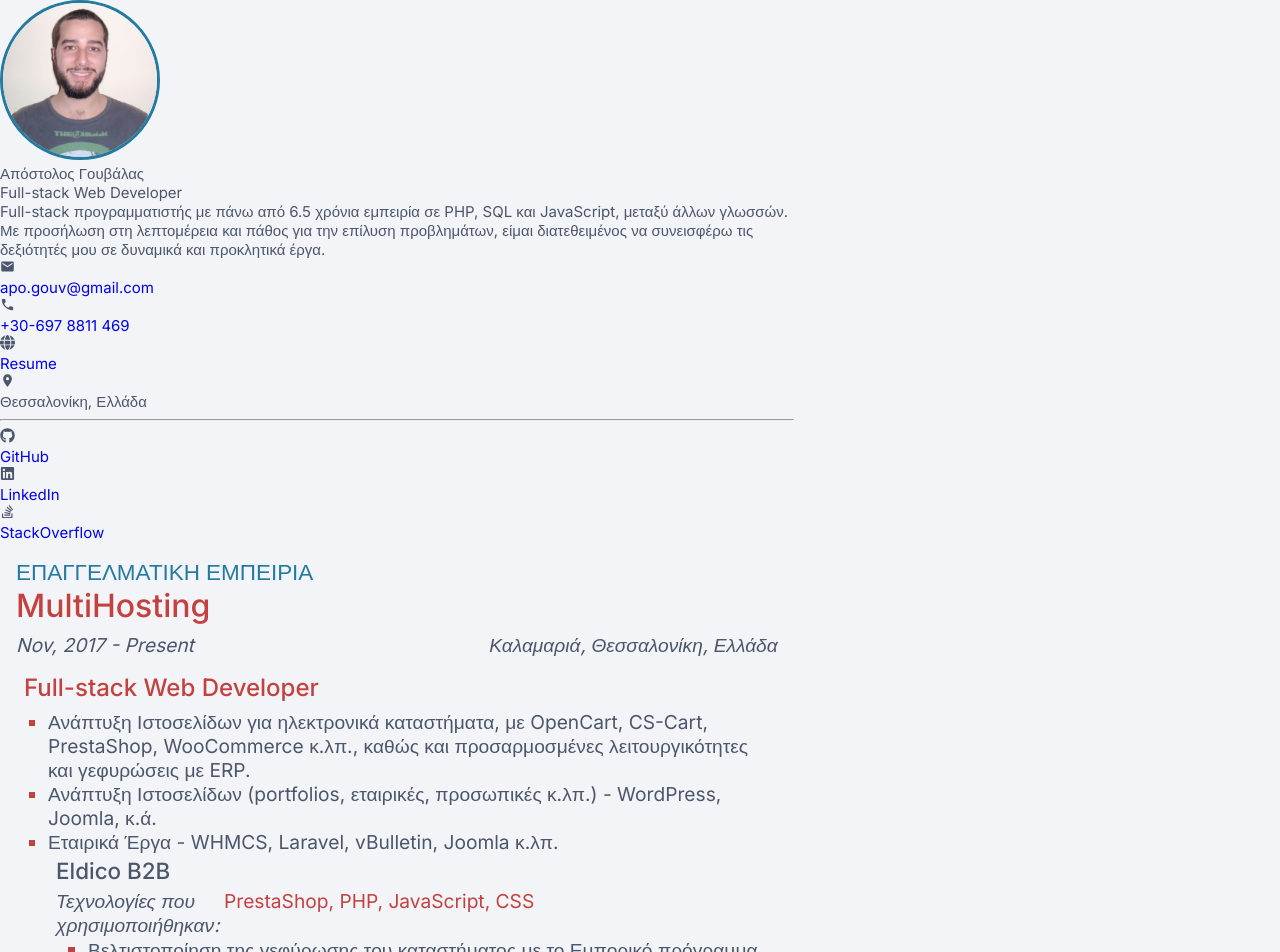
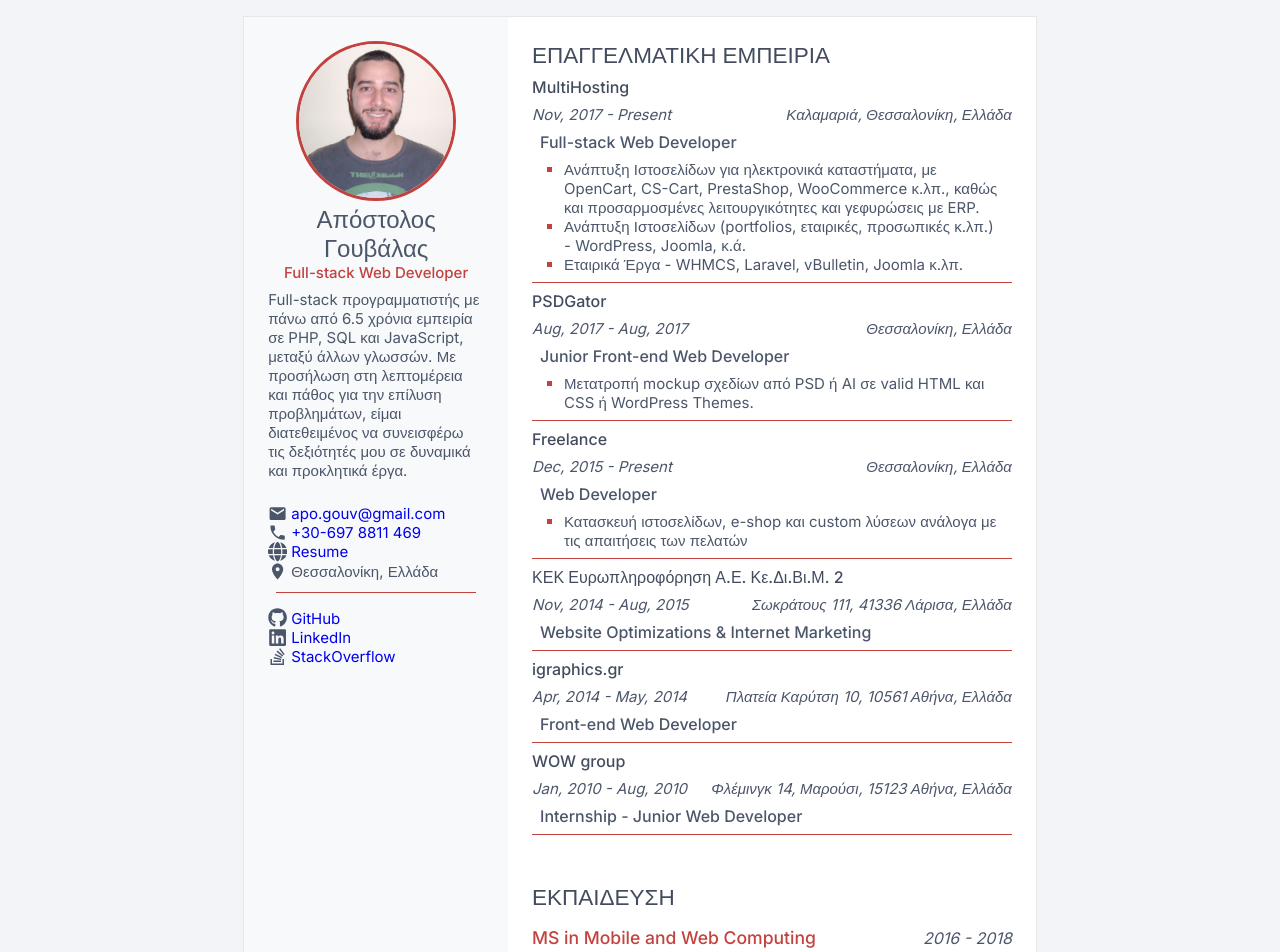
Before and after one commit to ApoGouv/resume, a React (Vite) app: page /#/ in a window 1280 px wide. Shown: the top 952 px of the page. Built offline with nearby package versions, Linux system fonts and the light colour scheme.

Commit message:
Profile, WorkExp, Education styles

```diff
--- a/src/Components/Education/Education.css
+++ b/src/Components/Education/Education.css
@@ -1,11 +1,10 @@
 .education__section {
-  padding: 1rem;
-  font-size: 1.2rem;
+  padding: 1.5rem 0;
 }
 
 .education__heading {
-  color: var(--color-blue);
   text-transform: uppercase;
+  margin-bottom: var(--mb-1);
 }
 
 .education__basic-info,
@@ -13,26 +12,26 @@
   display: flex;
   align-items: center;
   justify-content: space-between;
+  gap: 5px;
 }
 
 .education__type {
-  font-size: 1.6rem;
   color: var(--color-red);
-  font-weight: 500;
+  font-weight: var(--font-medium);
   margin: 0.5rem 0;
 }
 
 .education__period {
   font-style: italic;
   font-size: 1rem;
+  white-space: nowrap;
 }
 
 .education__name-and-score {
-  font-size: 1.4rem;
-  font-weight: 500;
+  font-weight: var(--font-medium);
 }
 
 .education__score {
   font-style: italic;
-  font-size: 1.2rem;
+  white-space: nowrap;
 }
--- a/src/Components/Education/Education.tsx
+++ b/src/Components/Education/Education.tsx
@@ -26,7 +26,7 @@ function Education({ data }: EducationProps) {
 
   return (
     <section className="education__section">
-      <h3 className="education__heading">ΕΚΠΑΙΔΕΥΣΗ</h3>
+      <h2 className="education__heading">ΕΚΠΑΙΔΕΥΣΗ</h2>
       {educationState
         .filter((edu) => !edu.isHidden)
         .map((education, index) => {
@@ -34,9 +34,9 @@ function Education({ data }: EducationProps) {
           return (
             <div className="education__entry" key={keyEdu}>
               <div className="education__basic-info">
-                <div className="education__type">
+                <h3 className="education__type">
                   {education.degree || education.type}
-                </div>
+                </h3>
                 <div className="education__period">
                   {education.isGraduation ? (
                     <>
--- a/src/Components/Profile/Profile.css
+++ b/src/Components/Profile/Profile.css
@@ -1,5 +1,84 @@
-.profile__picture {
-    border: 0.2rem solid var(--color-blue);
-    border-radius: 50%;
-    width: 10rem;
+.profile__section {
+  padding: 1.5rem 0;
+  padding-bottom: 0;
 }
+
+.profile__bio-wrapper {
+  text-align: center;
+}
+
+.profile__name {
+  font-size: var(--h1-font-size);
+}
+
+.profile__role {
+  font-weight: var(--font-medium);
+  font-size: var(--normal-font-size);
+  margin-bottom: var(--mb-1);
+  color: var(--color-red);
+}
+
+.profile__bio {
+  text-align: left;
+}
+
+.profile__bio-and-pic {
+  display: flex;
+  flex-direction: column;
+  align-items: center;
+}
+
+.profile__picture-wrapper img {
+  width: 10rem;
+  border-radius: 50%;
+  border: 0.2rem solid var(--color-red);
+}
+
+.profile__contacts-and-socials {
+  margin-top: 1rem;
+}
+
+.profile__contacts-wrapper,
+.profile__socials-wrapper {
+  display: flex;
+  padding: 0.5rem 0;
+  justify-content: flex-start;
+  flex-direction: column;
+  align-items: flex-start;
+}
+
+.profile__contacts-wrapper > .profile__contact,
+.profile__socials-wrapper > .profile__social {
+  display: flex;
+  justify-content: flex-start;
+  align-items: center;
+}
+
+.profile__contact-icon,
+.profile__social-icon {
+  position: relative;
+  margin-right: 0.25rem;
+  display: flex;
+  justify-content: flex-start;
+  align-items: center;
+}
+
+.profile__contact-icon > svg,
+.profile__social-icon > svg {
+  width: 1.2rem;
+  height: 1.2rem;
+}
+
+.profile__hr {
+  border: none;
+  border-top: 0.1rem solid var(--color-red);
+  width: calc(100% - 1rem);
+  margin-left: 0.5rem;
+  margin-top: 0.2rem;
+}
+
+.profile__contact-icon.scaled-up-icon,
+.profile__social-icon.scaled-up-icon {
+  margin-right: 0.75rem;
+  transform: scale(1.6);
+}
--- a/src/Components/Profile/Profile.tsx
+++ b/src/Components/Profile/Profile.tsx
@@ -6,6 +6,7 @@ import {
   PROFILE_CONTACT_ICONS,
   PROFILE_LINKS_ICONS,
 } from '../../Utils/iconsLibrary';
+
 import './Profile.css';
 
 import ProfilePic from '../../Assets/Images/profile.jpg';
@@ -55,7 +56,7 @@ function Profile({ data }: ProfileProps) {
   };
 
   return (
-    <section className="profile-section" id="profile">
+    <section className="profile__section" id="profile">
       <div className="profile__container">
         <div className="profile__bio-and-pic">
           {profileState.image?.showImage && (
@@ -153,7 +154,7 @@ function Profile({ data }: ProfileProps) {
               })}
           </div>
 
-          <hr className="hr" />
+          <hr className="profile__hr" />
 
           <div className="profile__socials-wrapper">
             {profileState.socials
--- a/src/Components/WorkExperience/WorkExperience.css
+++ b/src/Components/WorkExperience/WorkExperience.css
@@ -1,17 +1,23 @@
 .workExp__section {
-  padding: 1rem;
-  font-size: 1.2rem;
+  padding: 1.5rem 0;
 }
 
 .workExp__heading {
-  color: var(--color-blue);
   text-transform: uppercase;
+  margin-bottom: var(--mb-1);
+}
+
+.workExp__entry {
+  border-bottom: 1px solid var(--color-red);
+}
+
+.workExp__entry + .workExp__entry {
+  padding-top: 8px;
 }
 
 .workExp__company-name {
-  font-size: 2rem;
-  color: var(--color-red);
-  font-weight: 500;
+  /* color: var(--color-red); */
+  font-size: var(--h3-font-size);
 }
 
 .workExp__company-info,
@@ -26,14 +32,14 @@
 .workExp__work-wrapper {
   padding: 0 0.5rem;
   /* border-left: 0.2rem solid var(--color-red); */
-  margin: 1rem 0;
+  margin: 0.5rem 0;
 }
 
 .workExp__work-role {
-  color: var(--color-red);
-  font-size: 1.5rem;
+  /* color: var(--color-red); */
   font-style: normal;
-  font-weight: 500;
+  font-weight: var(--font-medium);
+  font-size: var(--h3-font-size);
 }
 
 .workExp__work-desc {
@@ -47,6 +53,7 @@
 
 .workExp__work-projects {
   padding-left: 2rem;
+  display: none;
 }
 
 .workExp__work-project-entry {
@@ -60,21 +67,28 @@
 
 .workExp__work-project-name {
   position: relative;
-  font-size: 1.4rem;
-  font-weight: 500;
+  /* color: var(--color-red); */
+  font-size: var(--h3-font-size);
+  font-weight: var(--font-medium);
   top: -0.3rem;
 }
 
 .workExp__work-project-technologies {
-  font-style: italic;
   display: flex;
+  align-items: center;
+  justify-content: flex-start;
 }
 
 .workExp__work-project-technologies-label {
-  color: var(--color-darkblue);
-  min-width: 10rem;
-  width: 100%;
-  max-width: 10rem;
+  color: var(--color-blue);
+  display: flex;
+  align-items: center;
+  justify-content: center;
+}
+
+.workExp__work-project-technologies-label > svg {
+  width: 1rem;
+  height: 1rem;
 }
 
 .workExp__work-project-technologies-values {
--- a/src/Components/WorkExperience/WorkExperience.tsx
+++ b/src/Components/WorkExperience/WorkExperience.tsx
@@ -1,5 +1,6 @@
 import { useState } from 'react';
 import { getDateRangeFormatted } from '../../Utils/dates';
+import { WORK_EXPERIENCE_ICONS } from '../../Utils/iconsLibrary';
 import './WorkExperience.css';
 
 type DurationType = {
@@ -38,13 +39,13 @@ function WorkExperience({ data }: WorkExperienceProps) {
   return (
     <section className="workExp__section" id="workExperience">
       <div className="workExp__container">
-        <h3 className="workExp__heading">ΕΠΑΓΓΕΛΜΑΤΙΚΗ ΕΜΠΕΙΡΙΑ</h3>
+        <h2 className="workExp__heading">ΕΠΑΓΓΕΛΜΑΤΙΚΗ ΕΜΠΕΙΡΙΑ</h2>
 
         {workExpState.map((exp, index) => {
           const keyExpId: string = `exp-${index}`;
           return (
             <div className="workExp__entry" key={keyExpId}>
-              <p className="workExp__company-name">{exp.company}</p>
+              <h3 className="workExp__company-name">{exp.company}</h3>
               <div className="workExp__company-info">
                 <p className="workExp__company-duration">
                   {getDateRangeFormatted(
@@ -92,8 +93,11 @@ function WorkExperience({ data }: WorkExperienceProps) {
                                   {project.name}
                                 </div>
                                 <div className="workExp__work-project-technologies">
-                                  <div className="workExp__work-project-technologies-label">
-                                    Τεχνολογίες που χρησιμοποιήθηκαν:{' '}
+                                  <div
+                                    className="workExp__work-project-technologies-label"
+                                    title="Τεχνολογίες που χρησιμοποιήθηκαν"
+                                  >
+                                    {WORK_EXPERIENCE_ICONS.code}:{' '}
                                   </div>
                                   <div className="workExp__work-project-technologies-values">
                                     {project.technologies.join(', ')}
--- a/src/Data/Data.json
+++ b/src/Data/Data.json
@@ -218,7 +218,7 @@
             "Δημιουργία και διαχείριση διαφημιστικών καμπανιών για την εταιρεία, μέσω Facebook και Google AdWords.",
             "Βελτιστοποίηση της ταχύτητας του ιστότοπου της εταιρείας, με βάση εργαλεία όπως το PageSpeed (Google) και το YSlow (βασίζεται στους κανόνες της Yahoo). Η ιστοσελίδα της εταιρείας έχει κατασκευαστεί με το Joomla! CMS."
           ],
-          "showDescription": true
+          "showDescription": false
         }
       ]
     },
@@ -237,7 +237,7 @@
             "Οι εφαρμογές αναπτύχθηκαν από την εταιρεία iGraphics. Η δουλειά μου ήταν να δημιουργηθεί το front-end κομμάτι της εφαρμογής, με βάση τα παρεχόμενα γραφικά mockup, με έγκυρη HTML και CSS.",
             "Χρησιμοποίησα την jQuery για αλληλεπιδράσεις και εφέ, όπως μεταβάσεις και αναδυόμενα παράθυρα."
           ],
-          "showDescription": true
+          "showDescription": false
         }
       ]
     },
@@ -256,7 +256,7 @@
             "e-shop content management with Magento.",
             "online classroom content management with Moodle."
           ],
-          "showDescription": true
+          "showDescription": false
         }
       ]
     }
--- a/src/Pages/Resume/Resume.css
+++ b/src/Pages/Resume/Resume.css
@@ -1,14 +1,31 @@
-.resume-A4 {
-    width: 210mm;
-    height: 297mm;
+.resume-container-A4 {
+  width: 793.7007874px; /* ~ 210mm */
+  height: 1122.519685px; /* ~ 297mm */
 }
 
-.resume-wrapper {
+@media screen and (min-width: 968px) {
+  .resume-container {
+    overflow: hidden;
+    border: 1px solid #e7e7e7;
+    margin: 1rem auto;
+    position: relative;
+  }
+
+  .resume {
     display: grid;
     grid-template-columns: .5fr 1fr;
-    background-color: var(--rtesume-color);
+    background-color: var(--resume-bg-color);
     box-shadow: 0 0 8px #0d0c0c26;
-    margin: 0 auto;
+  }
+
+  .resume__left {
+    background-color: var(--resume-bg-color-alt);
+  }
+
+  .resume__left,
+  .resume__right {
+    padding: 0 1.5rem;
+  }
 }
 
 @page {
@@ -17,10 +34,13 @@
 }
 
 @media print {
-    html, body {
+
+  html,
+  body {
     width: 210mm;
     height: 297mm;
   }
+
   .main-page {
     margin: 0;
     border: initial;
--- a/src/Pages/Resume/Resume.tsx
+++ b/src/Pages/Resume/Resume.tsx
@@ -17,8 +17,11 @@ function Resume() {
         occupation={profile.role}
         description={profile.bio}
       />
-      <main className="resume-container" id="resume-container">
-        <div className="resume resume-A4" id="resume">
+      <main
+        className="resume-container resume-container-A4"
+        id="resume-container"
+      >
+        <div className="resume" id="resume">
           <div className="resume__left">
             <Profile data={profile} />
           </div>
--- a/src/index.css
+++ b/src/index.css
@@ -5,8 +5,8 @@
     --title-color: #434c5e;
     --text-color: #4c566a;
     --text-color-light: #7b88a1;
-    --resume-color: #ffffff;
-    --resume-color-alt: #f7f9fb;
+    --resume-bg-color: #ffffff;
+    --resume-bg-color-alt: #f7f9fb;
 
     --body-color: #f2f4f8;
     --body-font: "Inter", sans-serif;
@@ -18,6 +18,7 @@
     --normal-font-size: .938rem;
     --small-font-size: .875rem;
     --smaller-font-size: .813rem;
+
     --font-medium: 500;
     --font-semi-bold: 600;
 
@@ -78,7 +79,7 @@ img {
 body.dark-theme {
     --title-color: #eceff4;
     --text-color: #b5c4db;
-    --container-color: #2e3440;
-    --container-color-alt: #3b4252;
+    --resume-bg-color: #2e3440;
+    --resume-bg-color-alt: #3b4252;
     --body-color: #242933
 }
```
Also changed, not shown: src/Utils/iconsLibrary.tsx (+11 -1 lines). Lines whose indentation alone changed are shown as unchanged.
